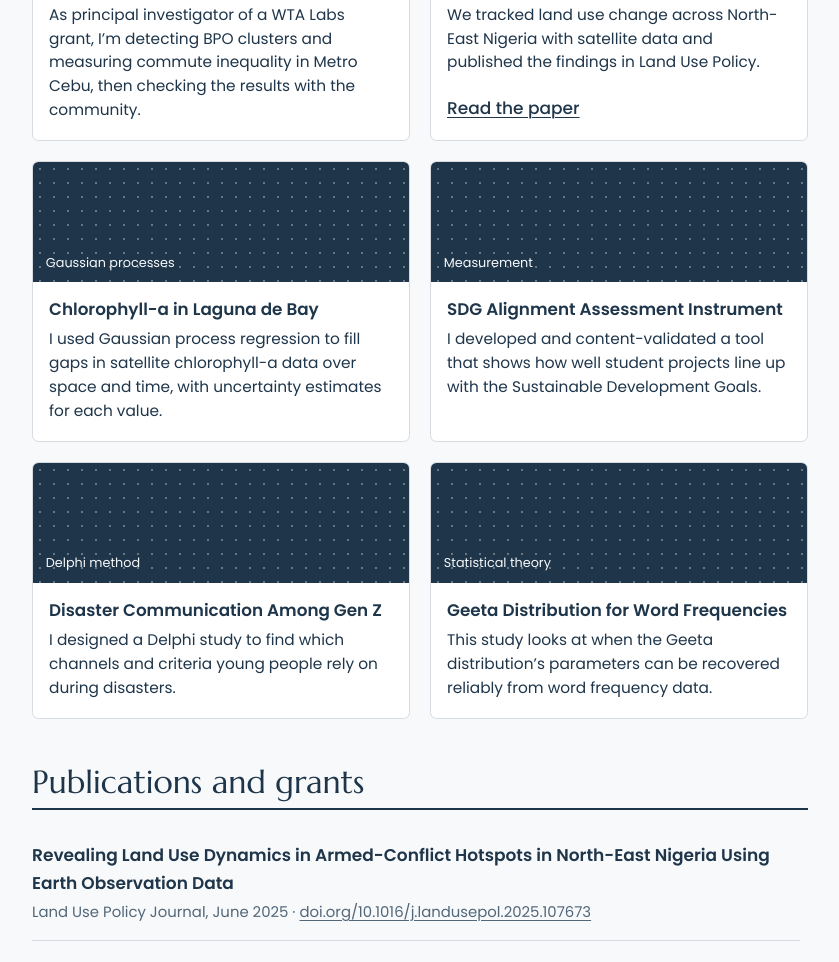
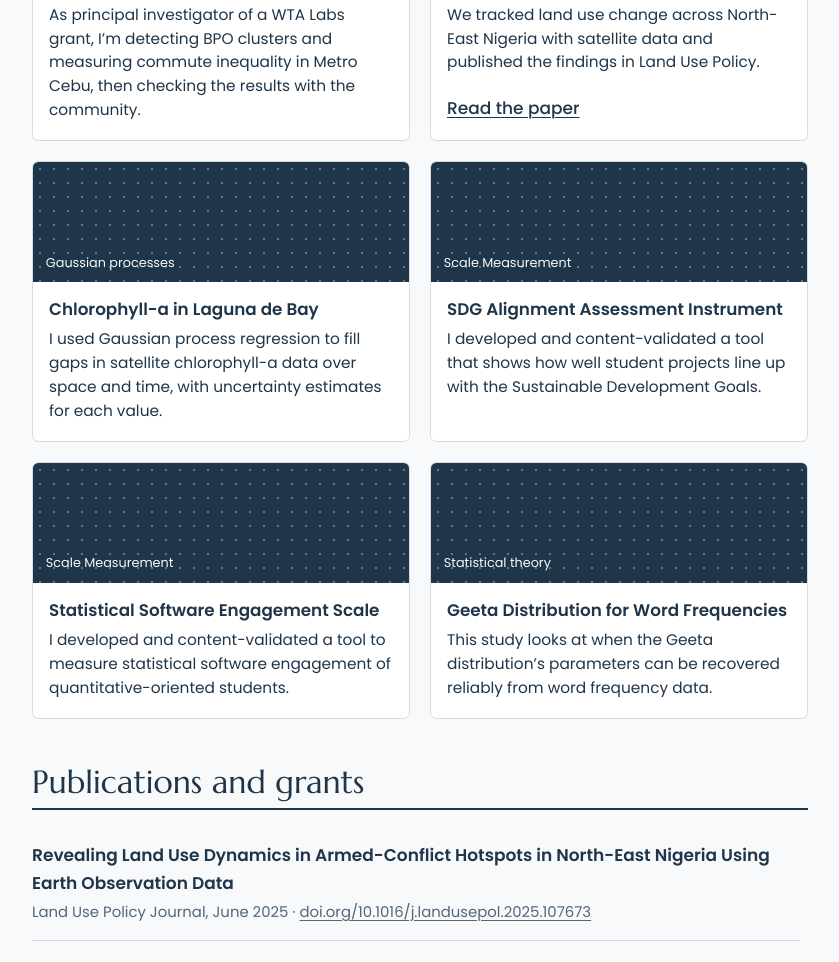
Before and after one commit to jr-miano/jr-miano.github.io, a plain HTML site: page index.html in a window 1280 px wide. Shown: the part 873-1835 px from the top of the page, without its empty margins (368-1207 px from the left). Drawn offline with Linux system fonts and the light colour scheme.

Commit message:
Update articles in index.html
Replaced 'Measurement' article with 'Scale Measurement' and updated content.

```diff
--- a/index.html
+++ b/index.html
@@ -138,13 +138,13 @@ footer{border-top:1px solid var(--line);color:var(--muted);font-size:.9rem;paddi
         <h3>Chlorophyll-a in Laguna de Bay</h3>
         <p>I used Gaussian process regression to fill gaps in satellite chlorophyll-a data over space and time, with uncertainty estimates for each value.</p>
       </div></article>
-      <article class="card"><div class="fig">Measurement</div><div class="body">
+      <article class="card"><div class="fig">Scale Measurement</div><div class="body">
         <h3>SDG Alignment Assessment Instrument</h3>
         <p>I developed and content-validated a tool that shows how well student projects line up with the Sustainable Development Goals.</p>
       </div></article>
-      <article class="card"><div class="fig">Delphi method</div><div class="body">
-        <h3>Disaster Communication Among Gen Z</h3>
-        <p>I designed a Delphi study to find which channels and criteria young people rely on during disasters.</p>
+      <article class="card"><div class="fig">Scale Measurement</div><div class="body">
+        <h3>Statistical Software Engagement Scale</h3>
+        <p>I developed and content-validated a tool to measure statistical software engagement of quantitative-oriented students.</p>
       </div></article>
       <article class="card"><div class="fig">Statistical theory</div><div class="body">
         <h3>Geeta Distribution for Word Frequencies</h3>
```
